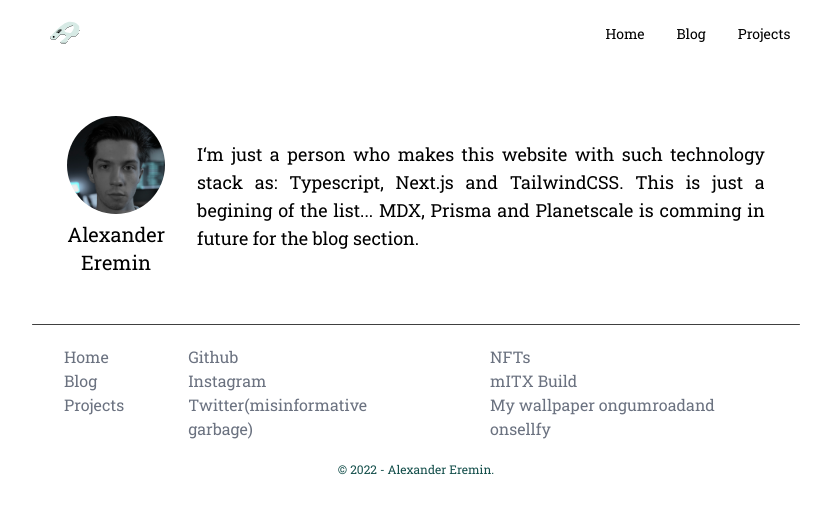
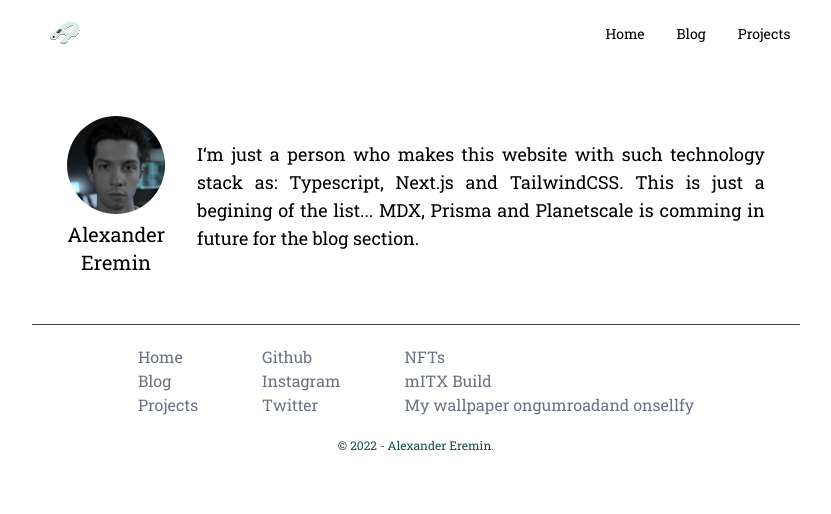
Before and after one commit to lexeremin/lexeremin.com, a Next.js app: page / in a window 1280 px wide. Shown: the top 514 px of the page, without its empty margins (224-1055 px from the left). Built offline with nearby package versions, Linux system fonts and the light colour scheme.

Commit message:
changed again footer links

```diff
--- a/components/Footer.tsx
+++ b/components/Footer.tsx
@@ -52,7 +52,6 @@ export default function Footer() {
                            Twitter
                         </a>
                      </Link>
-                     (misinformative garbage)
                   </li>
                </ul>
             </div>
```
